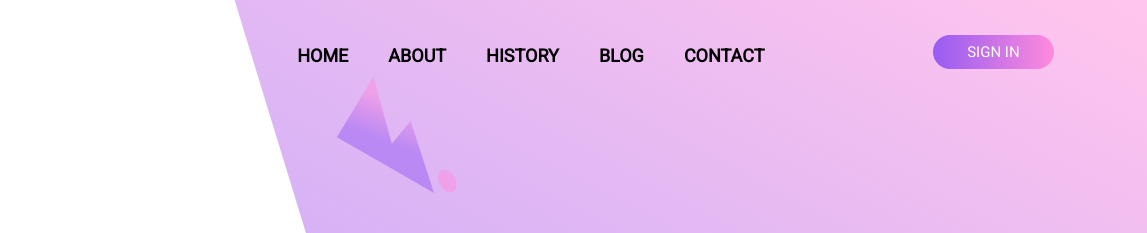
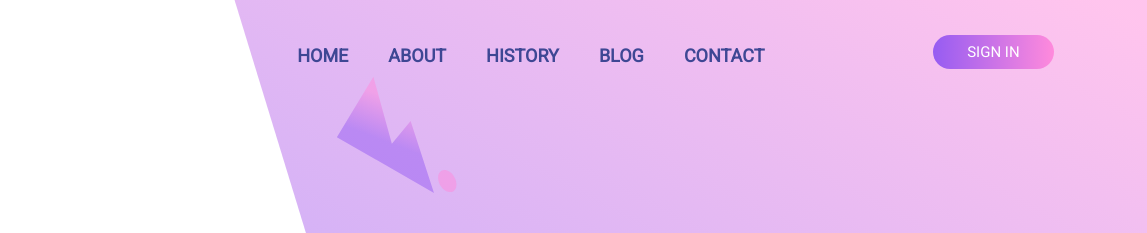
Before and after one commit to sanjayyadavsky/Design-Landing-Page-Project-8, a plain HTML site: page index.html in a window 1280 px wide. Shown: the top 233 px of the page, 133-1280 px from the left. Drawn offline with Linux system fonts and the light colour scheme.

Commit message:
some correction in css file

```diff
--- a/css/index.css
+++ b/css/index.css
@@ -30,6 +30,7 @@ nav > button {
 }
 .nav-item{
     float: left;
+    color: #3e4794;
     position: relative;
     left: 30%;
     padding: 10px 20px;
```
